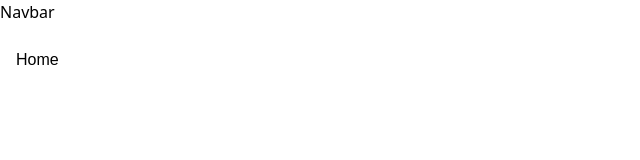
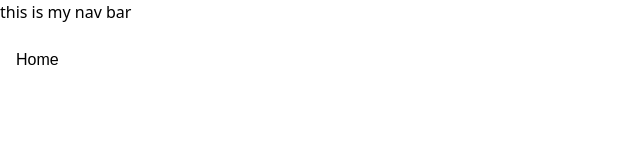
Before and after one commit to DrishyaShrestha09/kitab-sangrahalaya, a React (Vite) app in the folder frontend/: page / in a window 1280 px wide. Shown: the top 160 px of the page, without its empty margins (0-640 px from the left). Built offline with nearby package versions, Linux system fonts and the light colour scheme.

Commit message:
added navigation and linked in app.jsx

```diff
--- a/frontend/src/App.jsx
+++ b/frontend/src/App.jsx
@@ -1,10 +1,11 @@
 import { Outlet } from "react-router-dom";
 import "./index.css";
+import Navbar from "./components/Navbar";
 
 function App() {
   return (
     <>
-      <nav>Navbar</nav>
+      <Navbar/>
       <main className="min-h-screen max-w-screen-2xl mx-auto px-4 py-6 font-primary">
         <Outlet />
       </main>
--- /dev/null
+++ b/frontend/src/components/Navbar.jsx
@@ -0,0 +1,10 @@
+
+const Navbar = () => {
+  return (
+    <div>
+      <h1>this is my nav bar</h1>
+    </div>
+  )
+}
+
+export default Navbar
```
